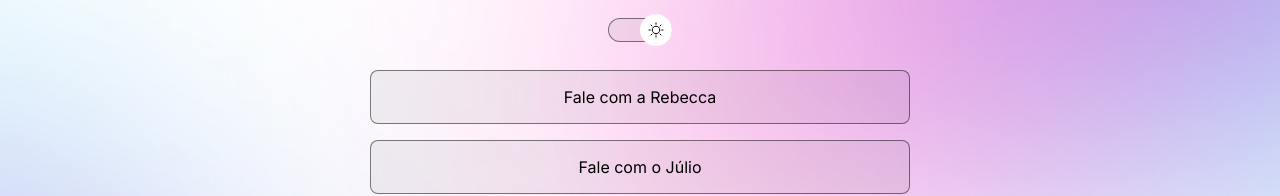
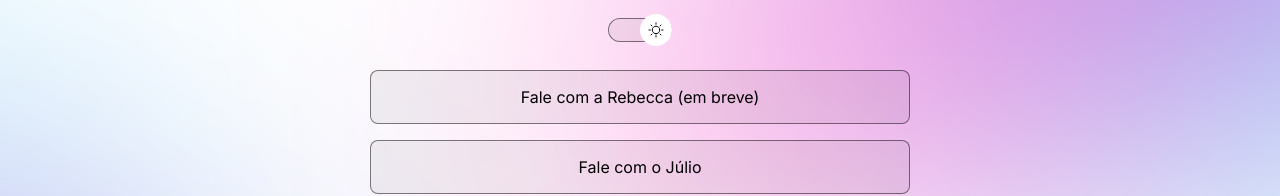
Before and after one commit to familiasegolin/direcionador, a plain HTML site: page whatsapp.html in a window 1280 px wide. Shown: the part 270-466 px from the top of the page. Drawn offline with nearby package versions, Linux system fonts and the light colour scheme.

Commit message:
em breve Rebecca

```diff
--- a/whatsapp.html
+++ b/whatsapp.html
@@ -44,7 +44,7 @@
           <a href="#" target="_blank">Ver meu portfólio</a>
         </li>-->
         <li>
-          <a href="...">Fale com a Rebecca</a>
+          <a href="...">Fale com a Rebecca (em breve)</a>
         </li>
         <li>
           <a
```
